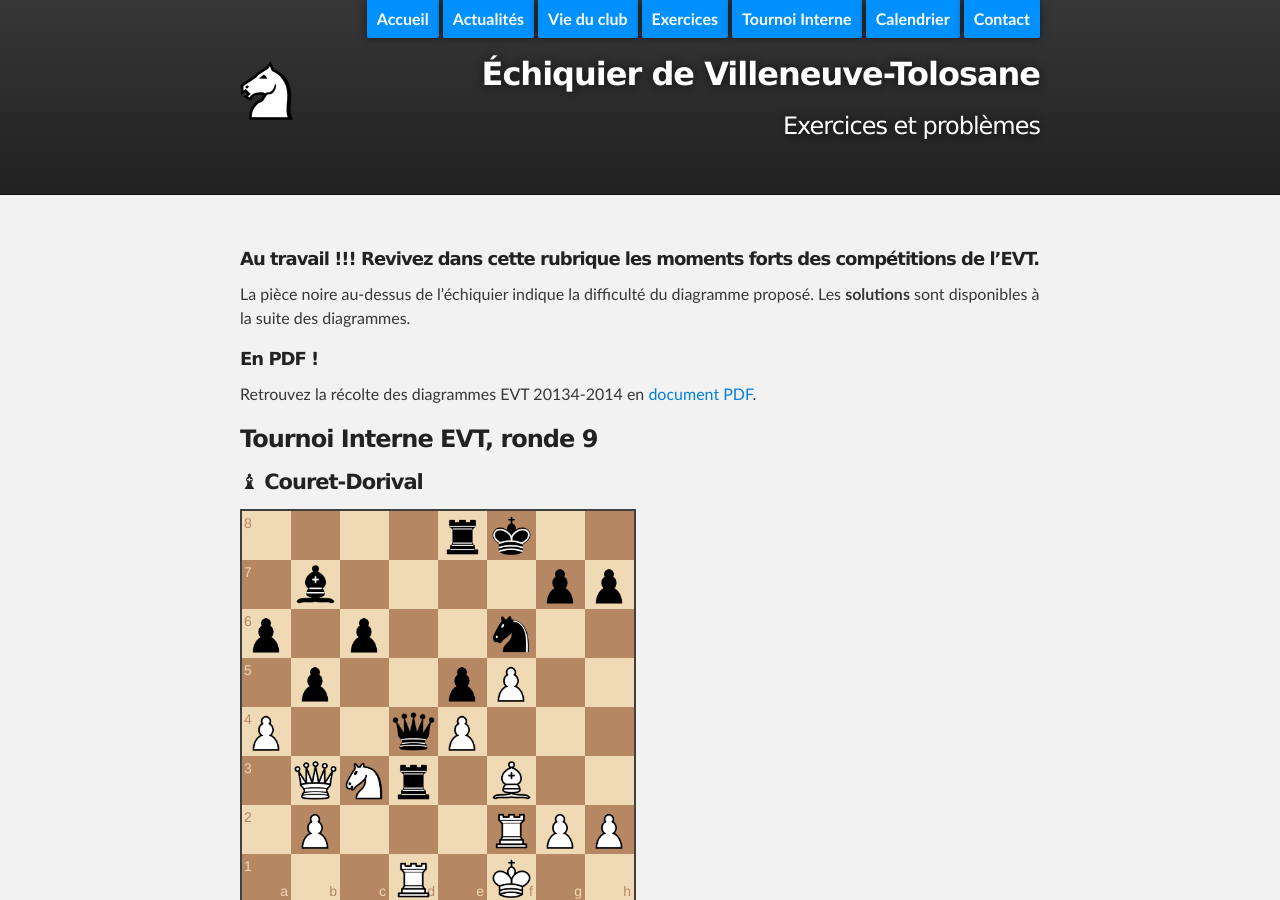
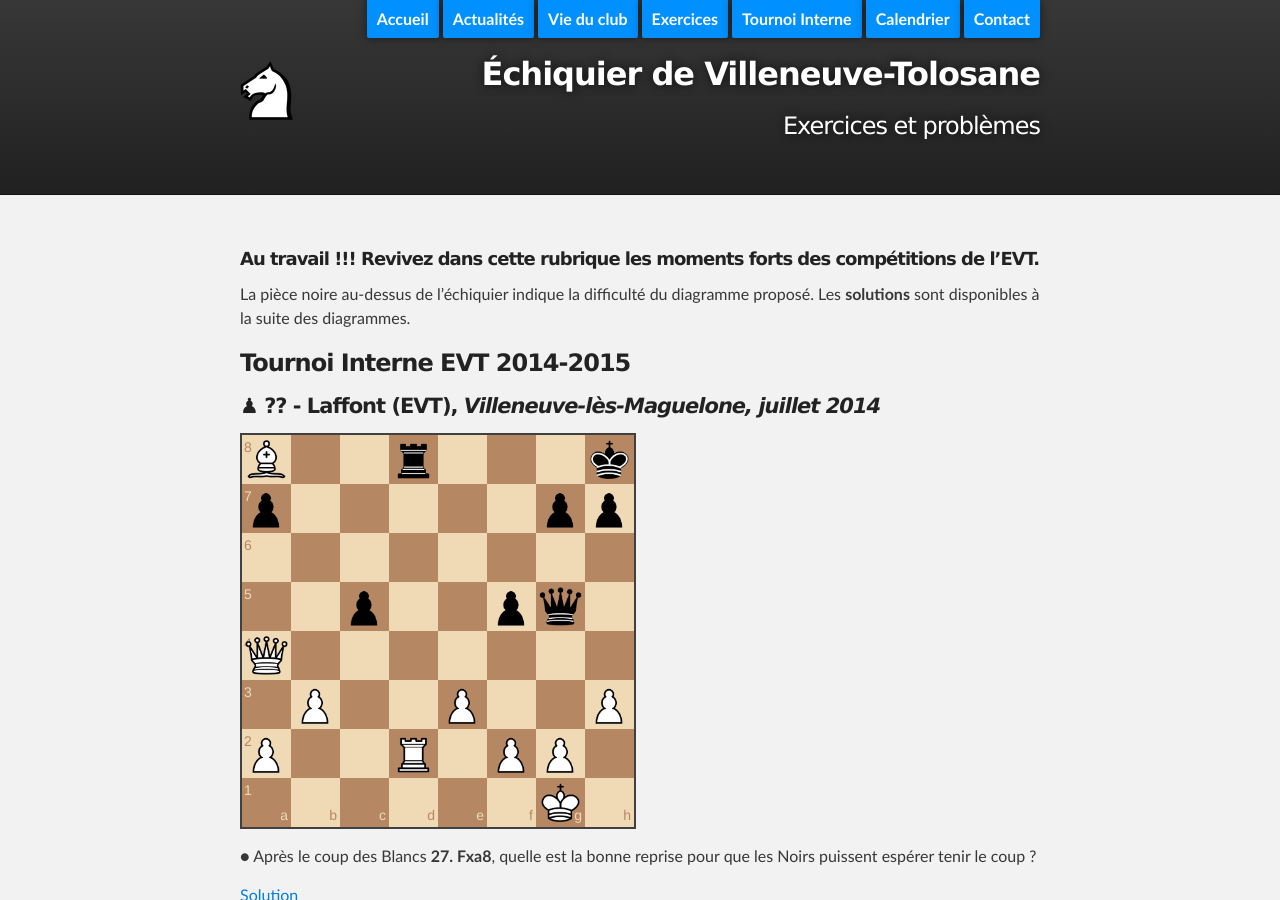
Before and after one commit to echiquier-villeneuve-tolosane/echiquier-villeneuve-tolosane.github.io, a Jekyll site: the page built from exercices.md, in a window 1280 px wide and 900 px high. Built offline with Jekyll 4.4.1, drawn with Linux system fonts in a browser that asks for light colours; nearby versions of some CDN libraries.

Commit message:
move old exercize

```diff
--- a/exercices.md
+++ b/exercices.md
@@ -8,6 +8,17 @@ title: Exercices et problèmes
 ##### **Au travail !!! Revivez dans cette rubrique les moments forts des compétitions de l'EVT.**
 
 La pièce noire au-dessus de l'échiquier indique la difficulté du diagramme proposé. Les **solutions** sont disponibles à la suite des diagrammes.
+
+### Tournoi Interne EVT 2014-2015
+
+#### &#9823; **?? - Laffont (EVT)**, *Villeneuve-lès-Maguelone, juillet 2014*
+
+`B2r3k/p5pp/8/2p2pq1/Q7/1P2P2P/P2R1PP1/6K1 b - - 0 27`
+
+&#9679; Après le coup des Blancs **27. Fxa8**, quelle est la bonne reprise pour que les Noirs puissent espérer tenir le coup ?
+
+> **27... Txa8 (27...Txd2?? De8#)**
+
 
 ##### **En PDF !**
 
```
Also changed, not shown: index.md (+0 -8 lines).
